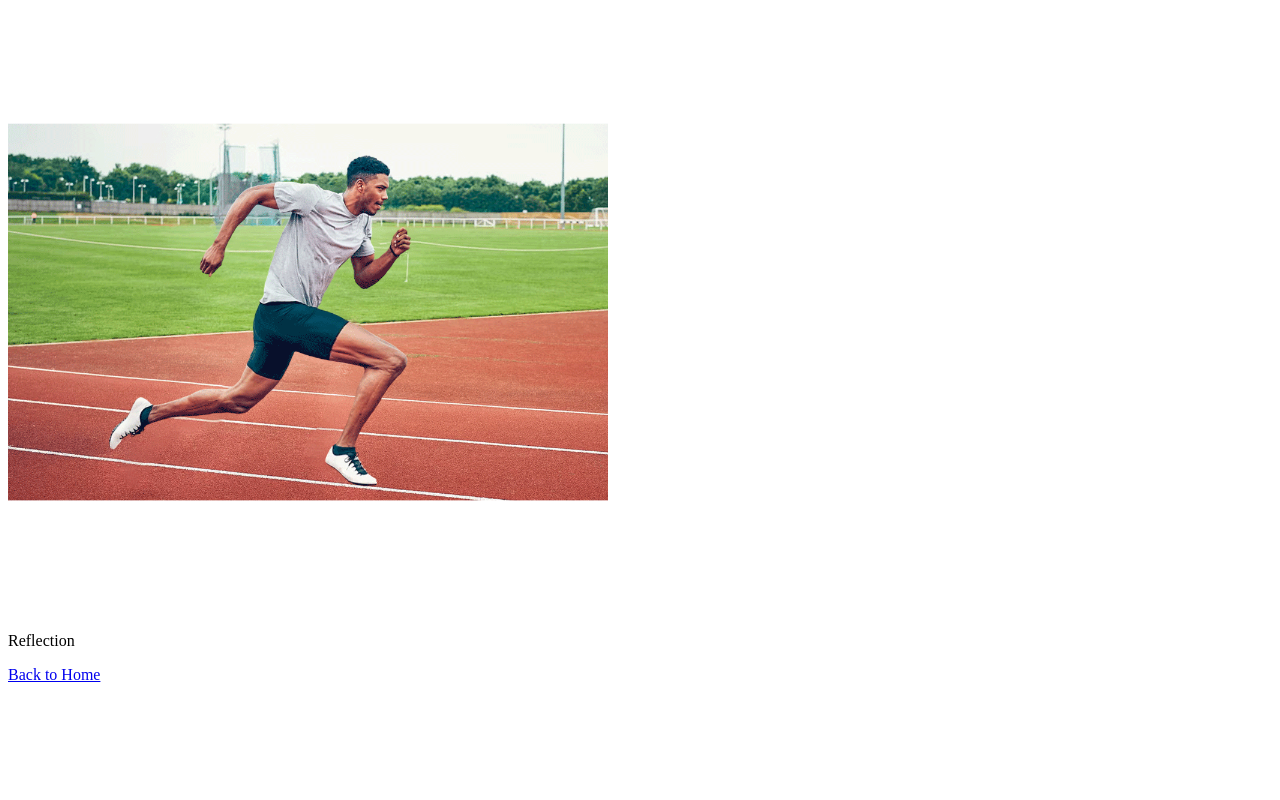
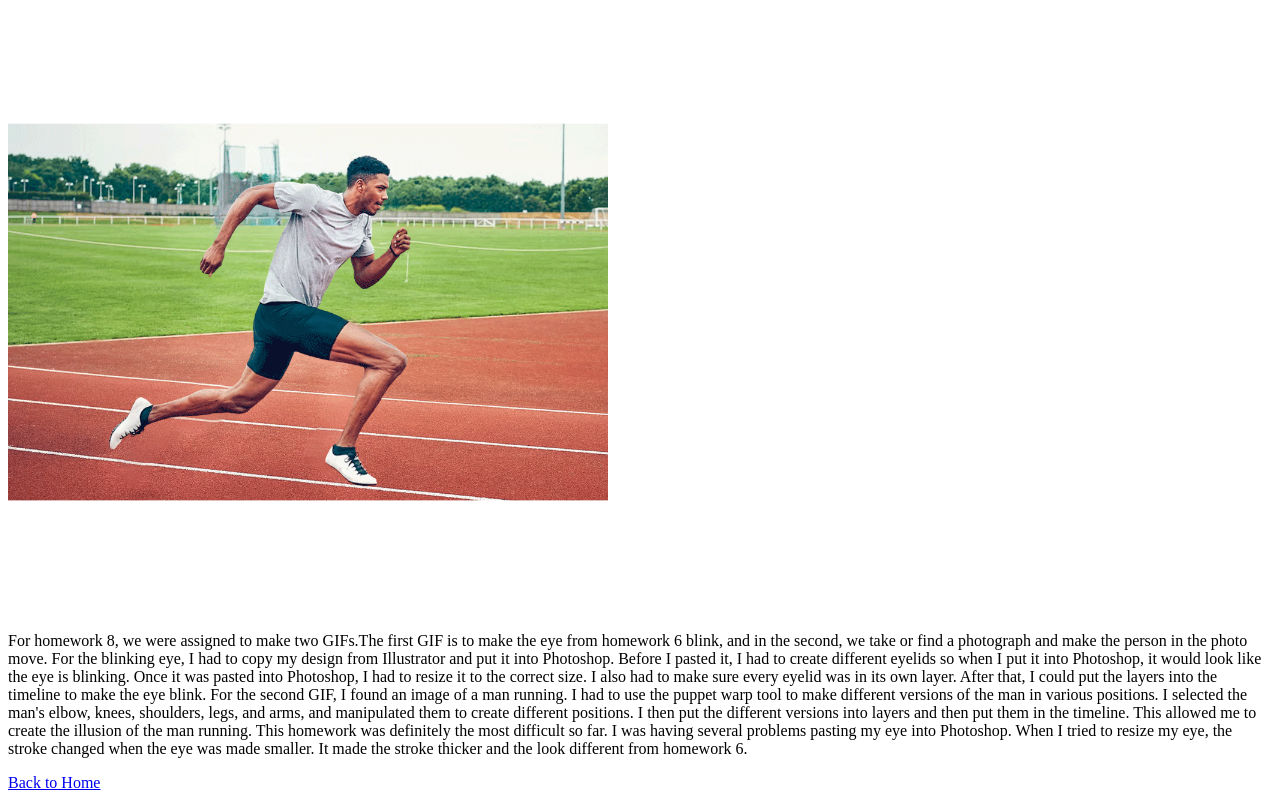
Before and after one commit to GabrielV2005/MEDPL-150, a plain HTML site: page HW8.html in a window 1280 px wide. Shown: the part 567-1367 px from the top of the page. Before the commit the page ends 1259 px from the top, so only its background shows below. Drawn offline with Linux system fonts and the light colour scheme.

Commit message:
Update HW8.html

```diff
--- a/HW8.html
+++ b/HW8.html
@@ -15,7 +15,8 @@
 <img src="HW8.gif"width="600">
 <h2>Cut Up Cinema</h2>
 <img src="HW8-part-2.gif"width="600">
-<p>Reflection</p>
+<p>For homework 8, we were assigned to make two GIFs.The first GIF is to make the eye from homework 6 blink, and in the second, we take or find a photograph and make the person in the photo move. For the blinking eye, I had to copy my design from Illustrator and put it into Photoshop. Before I pasted it, I had to create different eyelids so when I put it into Photoshop, it would look like the eye is blinking. Once it was pasted into Photoshop, I had to resize it to the correct size. I also had to make sure every eyelid was in its own layer. After that, I could put the layers into the timeline to make the eye blink. For the second GIF, I found an image of a man running. I had to use the puppet warp tool to make different versions of the man in various positions. I selected the man's elbow, knees, shoulders,  legs, and arms, and manipulated them to create different positions. I then put the different versions into layers and then put them in the timeline. This allowed me to create the illusion of the man running. This homework was definitely the most difficult so far. I was having several problems pasting my eye into Photoshop. When I tried to resize my eye, the stroke changed when the eye was made smaller. It made the stroke thicker and the look different from homework 6.
+</p>
 
 <nav><a href="index.html"> Back to Home</a>
 
```
